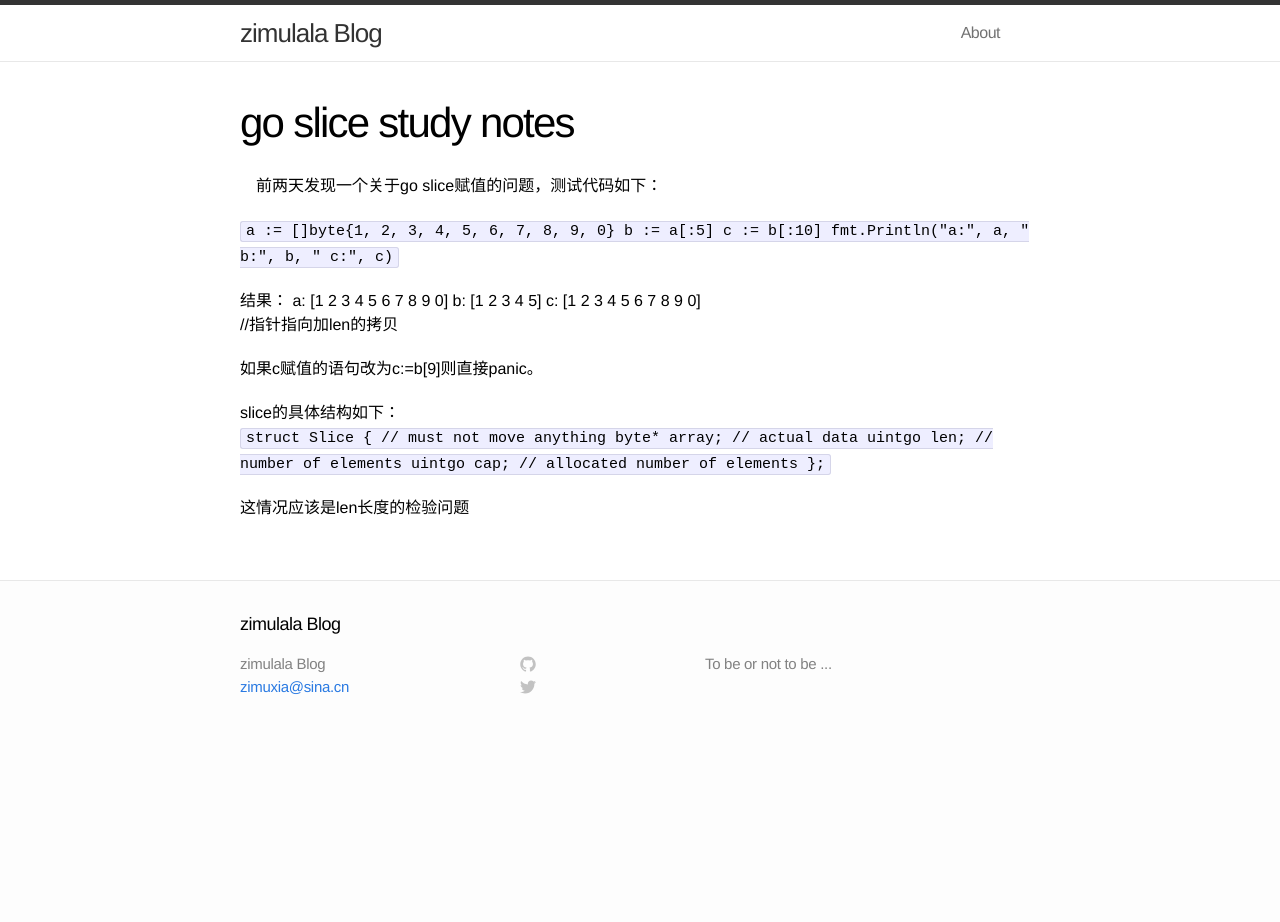
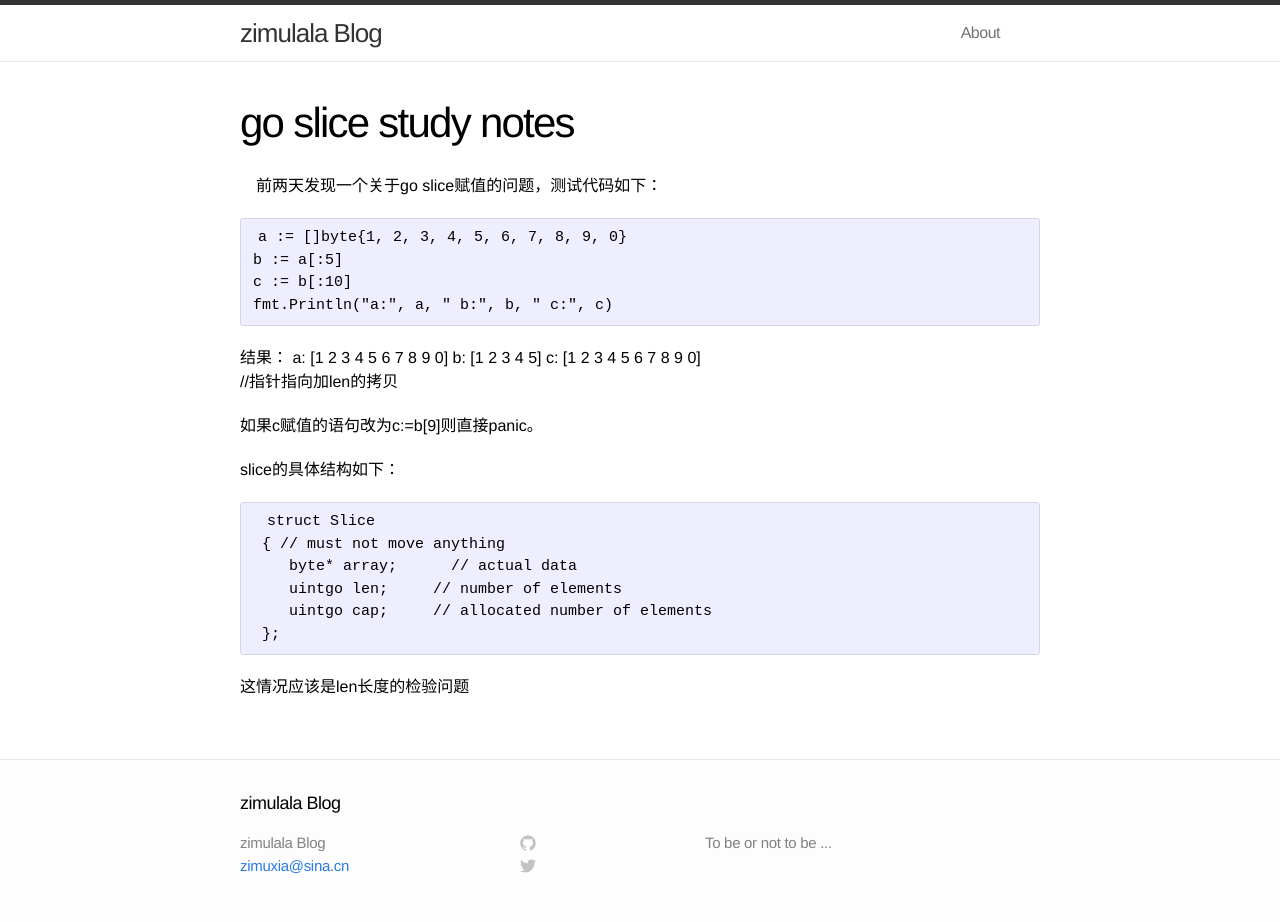
Before and after one commit to zimulala/zimulala.github.io, a Jekyll site: the page built from _posts/2014-09-01-first.md, in a window 1280 px wide. Built offline with Jekyll 4.4.1, drawn with Linux system fonts in a browser that asks for light colours; before the commit the page ends 900 px from its top, so only the background shows below that.

Commit message:
modify 0901

```diff
--- a/_posts/2014-09-01-first.md
+++ b/_posts/2014-09-01-first.md
@@ -6,10 +6,10 @@ title: go slice study notes
 
 &emsp;前两天发现一个关于go slice赋值的问题，测试代码如下：
 
-`a := []byte{1, 2, 3, 4, 5, 6, 7, 8, 9, 0}
-b := a[:5]
-c := b[:10]
-fmt.Println("a:", a, " b:", b, " c:", c)`
+    a := []byte{1, 2, 3, 4, 5, 6, 7, 8, 9, 0}
+    b := a[:5]
+    c := b[:10]
+    fmt.Println("a:", a, " b:", b, " c:", c)
 
 结果：
 a: [1 2 3 4 5 6 7 8 9 0]  b: [1 2 3 4 5]  c: [1 2 3 4 5 6 7 8 9 0]
@@ -18,11 +18,12 @@ a: [1 2 3 4 5 6 7 8 9 0]  b: [1 2 3 4 5]  c: [1 2 3 4 5 6 7 8 9 0]
 如果c赋值的语句改为c:=b[9]则直接panic。
 
 slice的具体结构如下：
-`struct Slice
-{ // must not move anything
-    byte* array;      // actual data
-    uintgo len;     // number of elements
-    uintgo cap;     // allocated number of elements
-};`
+
+     struct Slice
+     { // must not move anything
+        byte* array;      // actual data
+        uintgo len;     // number of elements
+        uintgo cap;     // allocated number of elements
+     };
 
 这情况应该是len长度的检验问题
```
Also changed, not shown: 8 other files.
